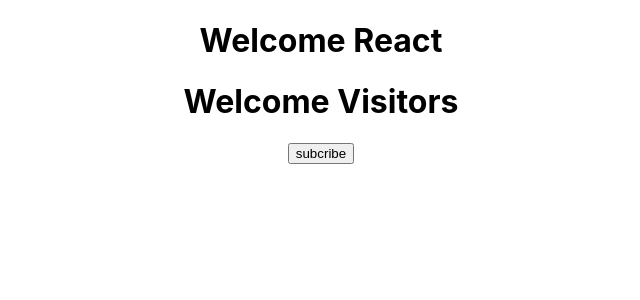
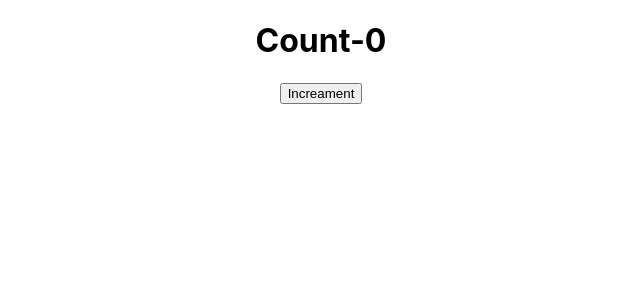
Before and after one commit to zubair-saif/my-app2, a React (Create React App) app: page / in a window 1280 px wide. Shown: the top 300 px of the page, without its empty margins (319-959 px from the left). Built offline with nearby package versions, Linux system fonts and the light colour scheme.

Commit message:
increament counter

```diff
--- a/src/App.js
+++ b/src/App.js
@@ -2,16 +2,18 @@
 import React, { Component } from 'react'
 import Greet from "./components/Greet";
 import Message from "./components/Message";
+import Counter from "./components/Counter";
 
 class App extends Component {
 
   render() {
     return <div className="App">
-      <h1>Welcome React</h1>
+      {/* <h1>Welcome React</h1> */}
       {/* <Greet name="Welcome"/>
       <Greet name="juni"/>
       <Greet name="juni"/> */}
-      <Message/>
+      {/* <Message/> */}
+      <Counter/>
       </div>;
   }
 }
--- /dev/null
+++ b/src/components/Counter.js
@@ -0,0 +1,28 @@
+import React, { Component } from "react";
+
+class Counter extends Component {
+  constructor(props) {
+    super(props);
+
+    this.state = {
+      count: 0,
+    };
+  }
+
+  OnIncreament(props) {
+    this.setState({
+      count: this.state.count + props,
+    });
+  }
+
+  render() {
+    return (
+      <div>
+        <h1>Count-{this.state.count}</h1>
+        <button onClick={() => this.OnIncreament(5)}>Increament</button>
+      </div>
+    );
+  }
+}
+
+export default Counter;
```
Also changed, not shown: src/components/Message.js (line endings or trailing spaces).
